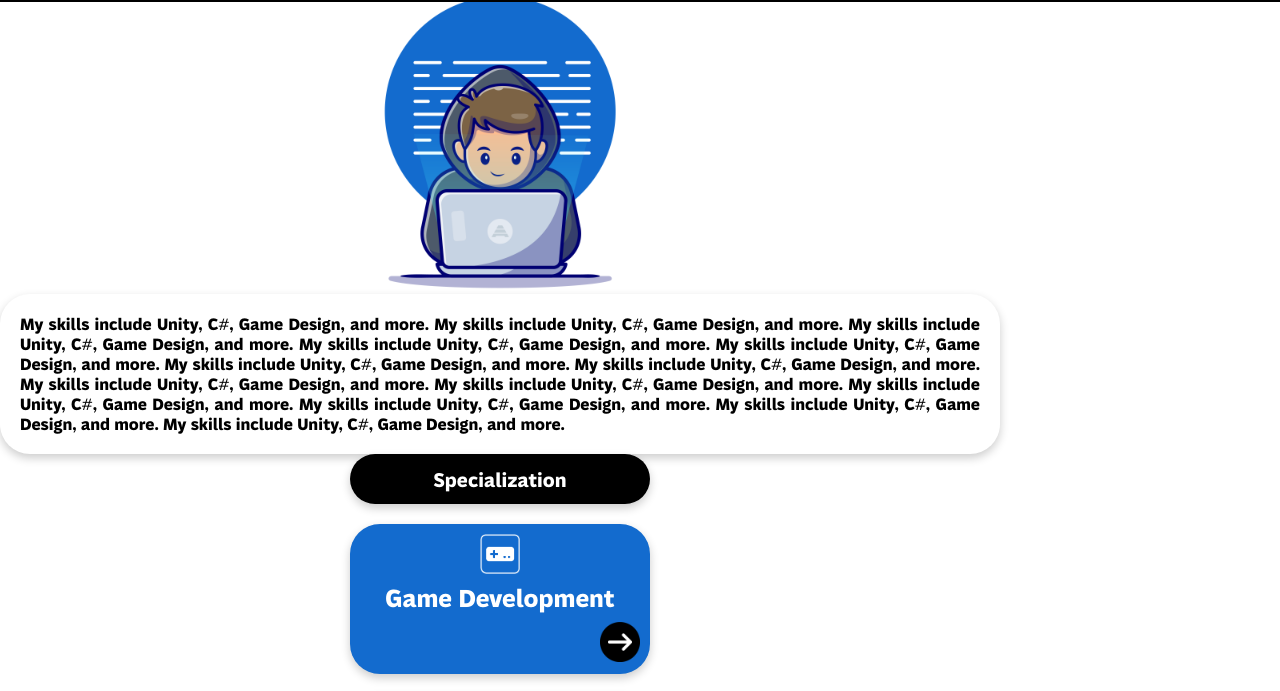
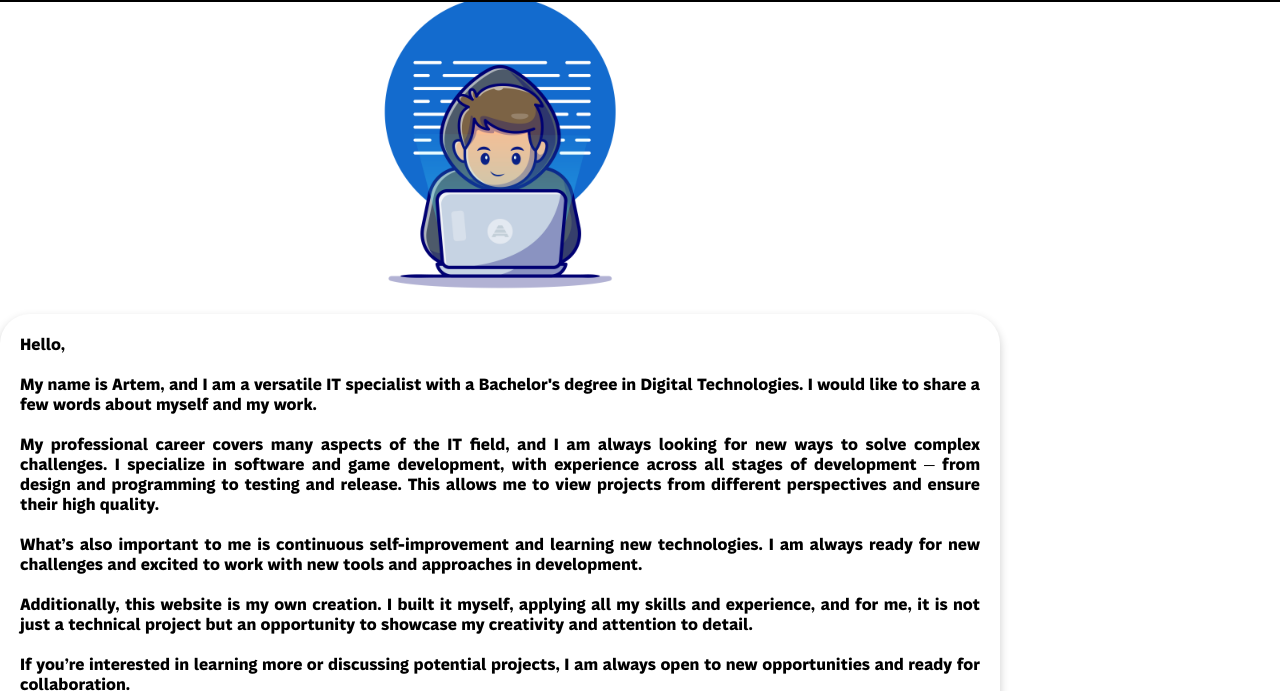
Before and after one commit to ImagineByte1/ImagineByte1.github.io, a plain HTML site: page index.html in a window 1280 px wide. Shown: the part 80-771 px from the top of the page. Drawn offline with Linux system fonts and the light colour scheme.

Commit message:
Update index.html

```diff
--- a/index.html
+++ b/index.html
@@ -12,6 +12,7 @@
     </head>
 
     <body>
+        <div class="header">
 
           <div class="navbar">
             <a class="Logo_Background" href="index.html"><img class="Logo_size" src="Images/AA-logo.png" alt="Burger-menu_button"></a>
@@ -23,31 +24,52 @@
              </div>
              <div class="burger" onclick="toggleMenu()"><img class="Burger-menu_Button" src="Images/Burger-menu_button.png" alt="Burger-menu_button"></div>
          </div>
+
+        </div>
+
         <div class="content">
             <section id="about">
 
               <div>
 
-                <img style="width: 300px; height: 300px;" src="Images/Developer.png" alt="Developer Image">
+                <img style="width: 300px; height: 300px;     margin-bottom: 20px;" src="Images/Developer.png" alt="Developer Image">
 
               </div>
 
               <p class="Text_Style-1">
 
-                My skills include Unity, C#, Game Design, and more.
-                My skills include Unity, C#, Game Design, and more.
-                My skills include Unity, C#, Game Design, and more.
-                My skills include Unity, C#, Game Design, and more.
-                My skills include Unity, C#, Game Design, and more.
-                My skills include Unity, C#, Game Design, and more.
-                My skills include Unity, C#, Game Design, and more.
-                My skills include Unity, C#, Game Design, and more.
-                My skills include Unity, C#, Game Design, and more.
-                My skills include Unity, C#, Game Design, and more.
-                My skills include Unity, C#, Game Design, and more.
-                My skills include Unity, C#, Game Design, and more.
-                My skills include Unity, C#, Game Design, and more.
-
+              Hello,
+              <br>
+              <br>
+              My name is Artem, and I am a versatile IT specialist with a Bachelor's degree in Digital Technologies.
+              I would like to share a few words about myself and my work.
+              <br>
+              <br>
+              My professional career covers many aspects of the IT field, and I am always looking for new ways to solve complex challenges.
+              I specialize in software and game development, with experience across all stages of development — from design
+              and programming to testing and release. This allows me to view projects from different perspectives and ensure their
+              high quality.
+              <br>
+              <br>
+              What’s also important to me is continuous self-improvement and learning new technologies. I am always ready for
+              new challenges and excited to work with new tools and approaches in development.
+              <br>
+              <br>
+              Additionally, this website is my own creation. I built it myself, applying all my skills and experience, and for me,
+              it is not just a technical project but an opportunity to showcase my creativity and attention to detail.
+              <br>
+              <br>
+              If you’re interested in learning more or discussing potential projects, I am always open to new opportunities and ready
+              for collaboration.
+              <br>
+              <br>
+              Thank you for your time, and I look forward to an interesting and productive conversation!
+              <br>
+              <br>
+              Best regards,
+              <br>
+              <br>
+              Artem Skyba
 
               </p>
 
@@ -55,6 +77,8 @@
             <section id="specialization">
 
               <div class="Titles">Specialization</div>
+
+              <div>
 
                 <a class="HomePage_Buttons" href="Unity developer page.html">
 
@@ -82,12 +106,14 @@
 
                 </a>
 
+              </div>
 
             </section>
 
             <section id="contacts">
 
               <div class="Titles">Contacts</div>
+         <div>
 
           <a class="HomePage_Buttons" href="https://www.linkedin.com/in/artem-skyba-b394bb267/">
 
@@ -115,6 +141,8 @@
 
           </a>
 
+         </div>
+
             </section>
 
             <br>
```
Lines whose indentation alone changed are shown as unchanged.
